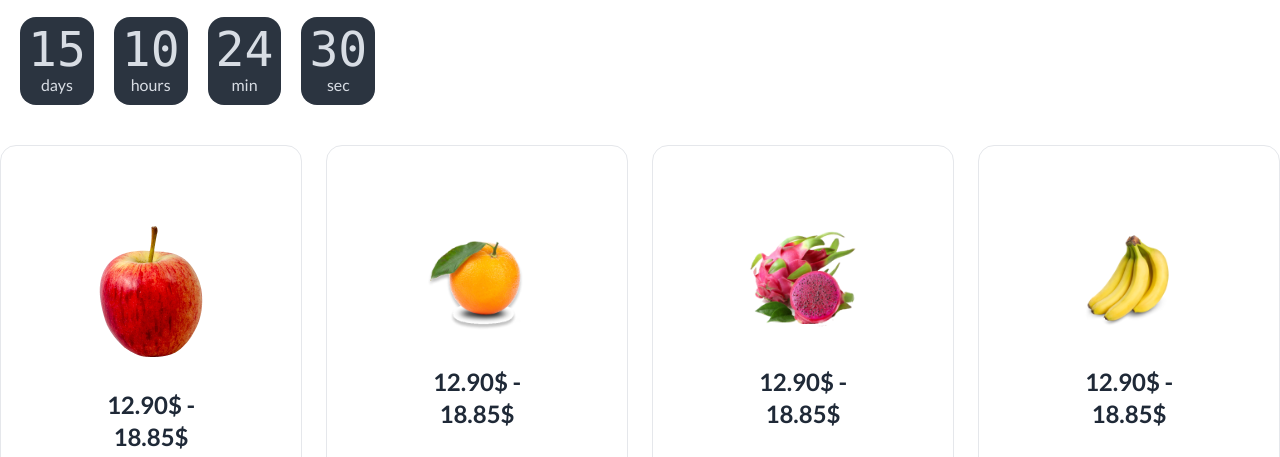
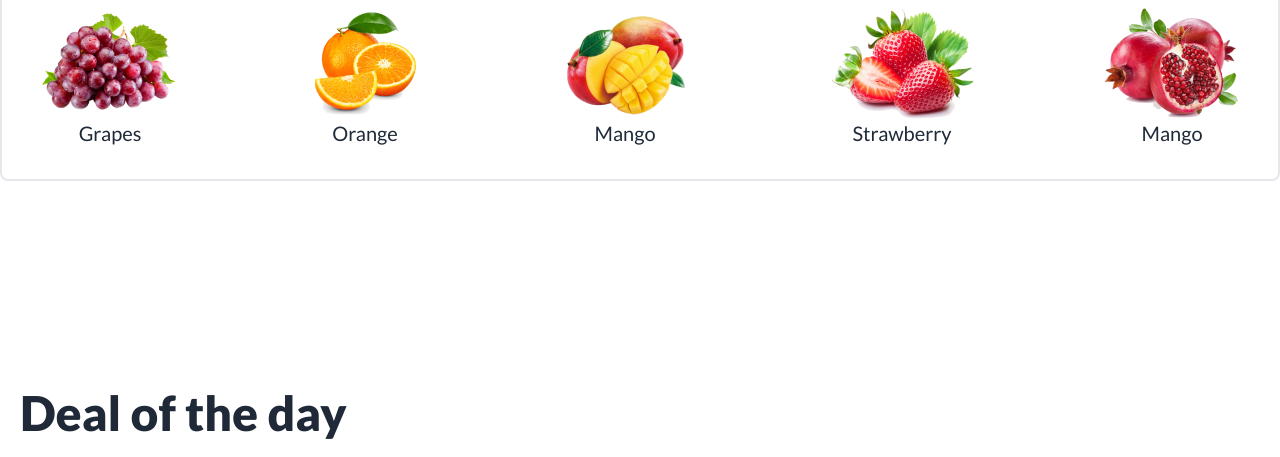
Before and after one commit to Riftekhar/Fruit-Burst-Website, a plain HTML site: page index.html in a window 1280 px wide. Shown: the part 643-1100 px from the top of the page. Drawn offline with nearby package versions, Linux system fonts and the light colour scheme.

Commit message:
added the bonus section

```diff
--- a/index.html
+++ b/index.html
@@ -72,7 +72,7 @@
                 </div>
             </div>
         </nav>
-        <div class="hero w-full mt-10" style="background-image: url(./images/banner1.png);">
+        <div class="hero w-full md:h-[500px] lg:h-[600px] mt-10" style="background-image: url(./images/banner1.png);">
             <div class="hero-overlay bg-opacity-60"></div>
             <div class="hero-content text-center text-neutral-content">
                 <div class="max-w-md">
@@ -83,6 +83,30 @@
                 </div>
             </div>
         </div>
+        <div class="md:relative md:bottom-24 lg:bottom-32 w-full h-52 md:px-8 lg:px-9 bg-white rounded-lg border-2 flex justify-between items-center ">
+            <div>
+                <img class="w-full" src="images/fruit1.png" alt="">
+                <p class="text-center md:text-xl font-medium">Grapes</p>
+            </div>
+            <div>
+                <img class="w-full" src="images/fruit2.png" alt="">
+                <p class="text-center md:text-xl font-medium">Orange</p>
+            </div>
+            <div>
+                <img class="w-full" src="images/fruit3.png" alt="">
+                <p class="text-center md:text-xl font-medium">Mango</p>
+            </div>
+            <div>
+                <img class="w-full" src="images/fruit4.png" alt="">
+                <p class="text-center md:text-xl font-medium ">Strawberry</p>
+            </div>
+            <div>
+                <img class="w-full" src="images/fruit5.png" alt="">
+                <p class="text-center md:text-xl font-medium">Mango</p>
+            </div>
+
+        </div>
+
     </header>
     <main class="md:container md:mx-auto">
         <section class="my-20">
```
